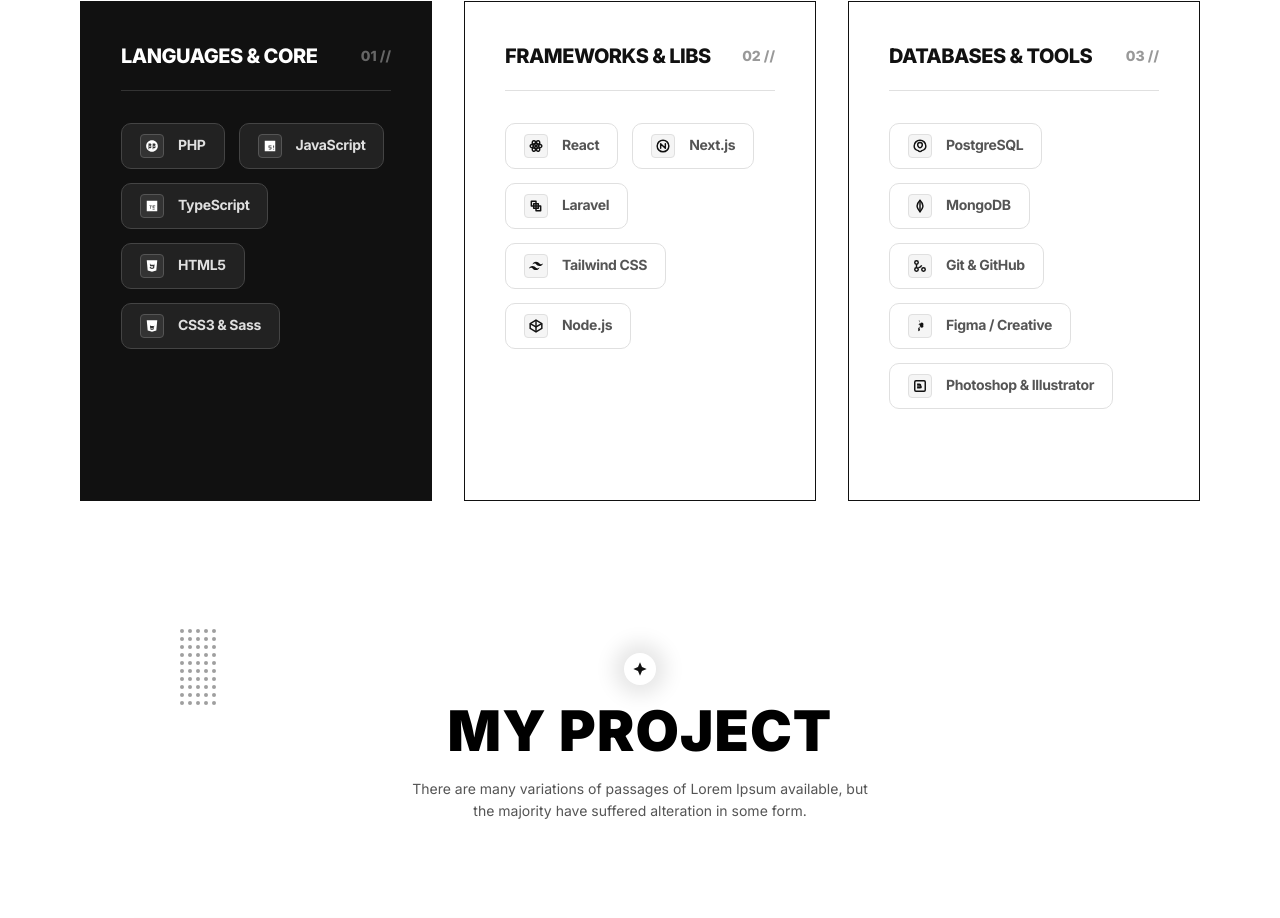
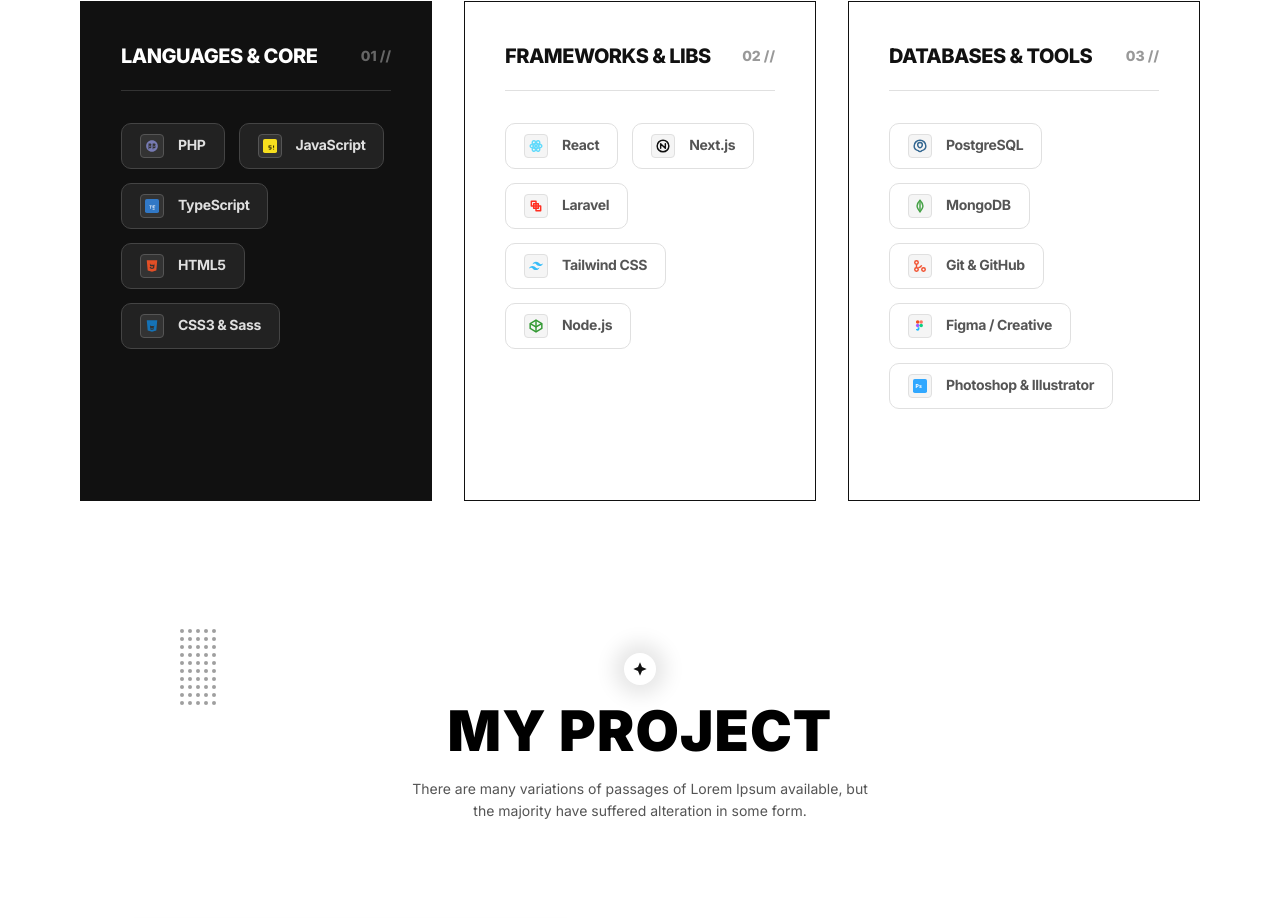
Before and after one commit to ryanandreas/personal-portofolio, a Next.js app: page / in a window 1280 px wide. Shown: the part 2820-3738 px from the top of the page. Built offline with nearby package versions, Linux system fonts and the light colour scheme.

Commit message:
feat: render gorgeous original brand colors for all technology SVGs

```diff
--- a/src/components/sections/SkillsSection.tsx
+++ b/src/components/sections/SkillsSection.tsx
@@ -12,69 +12,76 @@
   skills: Skill[];
 }
 
-function getSkillIcon(name: string) {
+function getSkillIcon(name: string, isBlackCard: boolean, isHovered: boolean) {
+  // Determine contrast coloring for monochrome brands (Next.js)
+  const monoColor = isBlackCard
+    ? isHovered ? '#000000' : '#ffffff'
+    : isHovered ? '#ffffff' : '#111111';
+
   switch (name) {
     case 'PHP':
       return (
-        <svg className="w-3.5 h-3.5" viewBox="0 0 24 24" fill="currentColor">
+        <svg className="w-3.5 h-3.5" viewBox="0 0 24 24" fill="#777BB4">
           <path d="M12 2C6.48 2 2 6.48 2 12s4.48 10 10 10 10-4.48 10-10S17.52 2 12 2zm-3.5 13.5H7.3v-2.1h1.2c.8 0 1.2-.4 1.2-1s-.4-1-1.2-1H7.3v6.2H6V7.5h2.5c1.5 0 2.5.8 2.5 2.2 0 1-.5 1.7-1.3 2 .9.3 1.3 1.1 1.3 2.1 0 1.4-1.1 2.2-2.5 2.2zm7.1 0h-1.2v-2.1h1.2c.8 0 1.2-.4 1.2-1s-.4-1-1.2-1h-1.2v6.2h-1.3V7.5h2.5c1.5 0 2.5.8 2.5 2.2 0 1-.5 1.7-1.3 2 .9.3 1.3 1.1 1.3 2.1 0 1.4-1.1 2.2-2.5 2.2z" />
         </svg>
       );
     case 'JavaScript':
       return (
-        <svg className="w-3.5 h-3.5" viewBox="0 0 24 24" fill="currentColor">
-          <path d="M3 3v18h18V3H3zm11.5 13.5c0 .8-.7 1.5-1.5 1.5H10v-1.5h3v-1.5H9.5V11h5v1.5H11v1.5h3.5v2.5zm4.5 1.5h-1.5v-1.5h1.5v1.5zm0-3h-1.5V11H19v4.5z"/>
+        <svg className="w-3.5 h-3.5" viewBox="0 0 24 24">
+          <rect width="24" height="24" rx="3" fill="#F7DF1E" />
+          <path d="M14.5 16.5c0 .8-.7 1.5-1.5 1.5H10v-1.5h3v-1.5H9.5V11h5v1.5H11v1.5h3.5v2.5zm4.5 1.5h-1.5v-1.5h1.5v1.5zm0-3h-1.5V11H19v4.5z" fill="#000000" />
         </svg>
       );
     case 'TypeScript':
       return (
-        <svg className="w-3.5 h-3.5" viewBox="0 0 24 24" fill="currentColor">
-          <path d="M3 3v18h18V3H3zm8.5 13.5H9v-4.5H7.5V11h4v1.5h-1.5v4zm5.5 0c0 .8-.7 1.5-1.5 1.5H13v-1.5h3.5v-1.5H13V11h4.5v1.5H14.5v1.5h2v2.5z"/>
+        <svg className="w-3.5 h-3.5" viewBox="0 0 24 24">
+          <rect width="24" height="24" rx="3" fill="#3178C6" />
+          <path d="M11.5 16.5H9v-4.5H7.5V11h4v1.5h-1.5v4zm5.5 0c0 .8-.7 1.5-1.5 1.5H13v-1.5h3.5v-1.5H13V11h4.5v1.5H14.5v1.5h2v2.5z" fill="#ffffff" />
         </svg>
       );
     case 'HTML5':
       return (
-        <svg className="w-3.5 h-3.5" viewBox="0 0 24 24" fill="currentColor">
+        <svg className="w-3.5 h-3.5" viewBox="0 0 24 24" fill="#E34F26">
           <path d="M3 2l1.6 17.8L12 22l7.4-2.2L21 2H3zm13.7 6H9.3l.2 2h6.8l-.6 6L12 17.1l-3.7-1.1-.2-2.5h2l.1 1.2 1.8.5 1.8-.5.2-2.2H8.7l-.4-4.5h8.8l-.4 3.5z"/>
         </svg>
       );
     case 'CSS3 & Sass':
       return (
-        <svg className="w-3.5 h-3.5" viewBox="0 0 24 24" fill="currentColor">
+        <svg className="w-3.5 h-3.5" viewBox="0 0 24 24" fill="#1572B6">
           <path d="M3 2l1.6 17.8L12 22l7.4-2.2L21 2H3zm13.5 5.5l-.2 2.2H9.5l.2 2.2h5.6l-.6 6L12 18.9l-2.7-.9-.2-1.8h2l.1.9 1 .3.9-.3.1-1.3H8.9l-.4-4.5h8.4l-.4 4.1z" />
         </svg>
       );
     case 'React':
       return (
-        <svg className="w-3.5 h-3.5" viewBox="0 0 24 24" fill="none" stroke="currentColor" strokeWidth="2.5">
+        <svg className="w-3.5 h-3.5" viewBox="0 0 24 24" stroke="#61DAFB" strokeWidth="2.5" fill="none">
           <ellipse cx="12" cy="12" rx="10" ry="4" transform="rotate(0 12 12)" />
           <ellipse cx="12" cy="12" rx="10" ry="4" transform="rotate(60 12 12)" />
           <ellipse cx="12" cy="12" rx="10" ry="4" transform="rotate(120 12 12)" />
-          <circle cx="12" cy="12" r="1.5" fill="currentColor" />
+          <circle cx="12" cy="12" r="1.5" fill="#61DAFB" />
         </svg>
       );
     case 'Next.js':
       return (
-        <svg className="w-3.5 h-3.5" viewBox="0 0 24 24" fill="none" stroke="currentColor" strokeWidth="2.5">
+        <svg className="w-3.5 h-3.5" viewBox="0 0 24 24" stroke={monoColor} strokeWidth="2.5" fill="none">
           <circle cx="12" cy="12" r="10" />
           <path d="M8 16V8l8 8V8" strokeLinecap="round" strokeLinejoin="round" />
         </svg>
       );
     case 'Laravel':
       return (
-        <svg className="w-3.5 h-3.5" viewBox="0 0 24 24" fill="none" stroke="currentColor" strokeWidth="2.5">
+        <svg className="w-3.5 h-3.5" viewBox="0 0 24 24" stroke="#FF2D20" strokeWidth="2.5" fill="none">
           <path d="M4 4h8v8H4V4zm8 8h8v8h-8v-8zM8 8h8v8H8V8z" strokeLinecap="round" strokeLinejoin="round" />
         </svg>
       );
     case 'Tailwind CSS':
       return (
-        <svg className="w-3.5 h-3.5" viewBox="0 0 24 24" fill="currentColor">
+        <svg className="w-3.5 h-3.5" viewBox="0 0 24 24" fill="#38BDF8">
           <path d="M12.001 4.8c-3.2 0-5.2 1.6-6 4.8 1.2-1.6 2.6-2.2 4.2-1.8.913.228 1.565.89 2.288 1.624C13.666 10.618 15.027 12 18.001 12c3.2 0 5.2-1.6 6-4.8-1.2 1.6-2.6 2.2-4.2 1.8-.913-.228-1.565-.89-2.288-1.624C16.335 6.182 14.974 4.8 12.001 4.8zm-6 7.2c-3.2 0-5.2 1.6-6 4.8 1.2-1.6 2.6-2.2 4.2-1.8.913.228 1.565.89 2.288 1.624C7.666 17.818 9.027 19 12.001 19c3.2 0 5.2-1.6 6-4.8-1.2 1.6-2.6 2.2-4.2 1.8-.913-.228-1.565-.89-2.288-1.624C10.335 13.382 8.974 12 6.001 12z"/>
         </svg>
       );
     case 'Node.js':
       return (
-        <svg className="w-3.5 h-3.5" viewBox="0 0 24 24" fill="none" stroke="currentColor" strokeWidth="2.5">
+        <svg className="w-3.5 h-3.5" viewBox="0 0 24 24" stroke="#339933" strokeWidth="2.5" fill="none">
           <polygon points="12 2 22 8 22 16 12 22 2 16 2 8" />
           <polyline points="12 2 12 22" />
           <polyline points="2 8 12 13.5 22 8" />
@@ -82,21 +89,21 @@
       );
     case 'PostgreSQL':
       return (
-        <svg className="w-3.5 h-3.5" viewBox="0 0 24 24" fill="none" stroke="currentColor" strokeWidth="2.5">
+        <svg className="w-3.5 h-3.5" viewBox="0 0 24 24" stroke="#336791" strokeWidth="2.5" fill="none">
           <path d="M12 2a10 10 0 0 1 10 10c0 4-3 7-7 8a4 4 0 0 1-6 0c-4-1-7-4-7-8A10 10 0 0 1 12 2z" />
           <path d="M12 6c-2 0-4 1.5-4 4 0 3 3 5 4 5s4-2 4-5c0-2.5-2-4-4-4z" />
         </svg>
       );
     case 'MongoDB':
       return (
-        <svg className="w-3.5 h-3.5" viewBox="0 0 24 24" fill="none" stroke="currentColor" strokeWidth="2.5">
+        <svg className="w-3.5 h-3.5" viewBox="0 0 24 24" stroke="#47A248" strokeWidth="2.5" fill="none">
           <path d="M12 2c0 0-5 5-5 10c0 3 2 6 5 10c3-4 5-7 5-10c0-5-5-10-5-10z" />
           <path d="M12 2v20" />
         </svg>
       );
     case 'Git & GitHub':
       return (
-        <svg className="w-3.5 h-3.5" viewBox="0 0 24 24" fill="none" stroke="currentColor" strokeWidth="2.5">
+        <svg className="w-3.5 h-3.5" viewBox="0 0 24 24" stroke="#F1502F" strokeWidth="2.5" fill="none">
           <circle cx="18" cy="18" r="3" />
           <circle cx="6" cy="6" r="3" />
           <circle cx="6" cy="18" r="3" />
@@ -106,15 +113,19 @@
       );
     case 'Figma / Creative':
       return (
-        <svg className="w-3.5 h-3.5" viewBox="0 0 24 24" fill="currentColor">
-          <path d="M12 12a3 3 0 1 0 3-3H12v3zm-3-3a3 3 0 1 0 0-6h3v6H9zm0 6a3 3 0 1 0 0-6h3v6H9zm0 6a3 3 0 1 0 0-6v6H9zm6-9a3 3 0 1 0-3-3v3h3z" />
+        <svg className="w-3.5 h-3.5" viewBox="0 0 24 24">
+          <circle cx="8" cy="5" r="3" fill="#F24E1E" />
+          <circle cx="14" cy="5" r="3" fill="#FF7262" />
+          <circle cx="8" cy="11" r="3" fill="#A259FF" />
+          <circle cx="14" cy="11" r="3" fill="#0ACF83" />
+          <path d="M8 20a3 3 0 0 1-3-3h3v3zM8 20a3 3 0 0 0 3-3v-3H8v6z" fill="#1ABCFE" />
         </svg>
       );
     case 'Photoshop & Illustrator':
       return (
-        <svg className="w-3.5 h-3.5" viewBox="0 0 24 24" fill="none" stroke="currentColor" strokeWidth="2.5">
-          <rect x="3" y="3" width="18" height="18" rx="2" ry="2" />
-          <path d="M7 9h4c1 0 2 .5 2 1.5s-1 1.5-2 1.5H7m5 0c1 0 2 .5 2 1.5s-1 1.5-2 1.5h-5" />
+        <svg className="w-3.5 h-3.5" viewBox="0 0 24 24">
+          <rect width="24" height="24" rx="3" fill="#31A8FF" />
+          <text x="4" y="16" fill="#ffffff" fontSize="10" fontWeight="bold" fontFamily="system-ui">Ps</text>
         </svg>
       );
     default:
@@ -242,7 +253,7 @@
                               : 'bg-[#F5F5F5] border-[#E0E0E0] text-[#111111]'
                         }`}
                       >
-                        {getSkillIcon(skill.name)}
+                        {getSkillIcon(skill.name, isBlackCard, isHovered)}
                       </div>
                       <span className="text-[14px] font-bold tracking-tight">
                         {skill.name}
```
